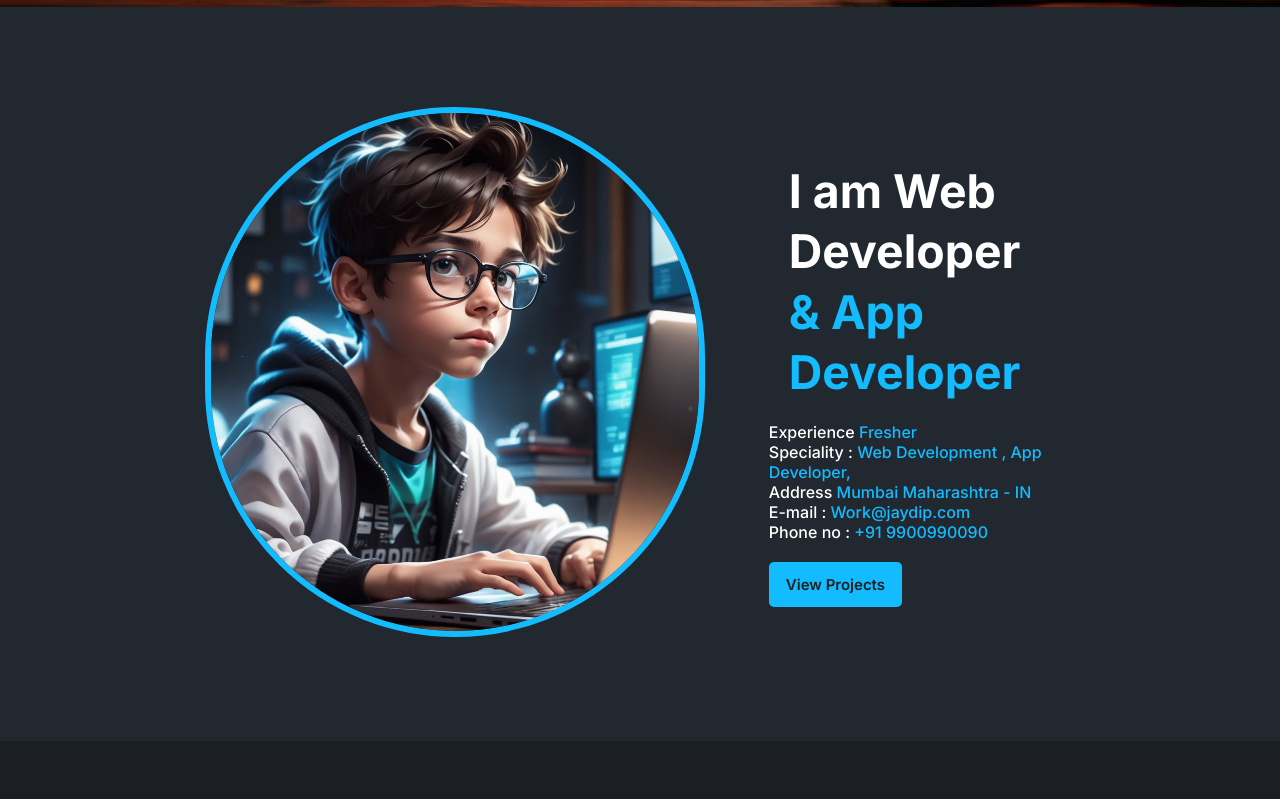
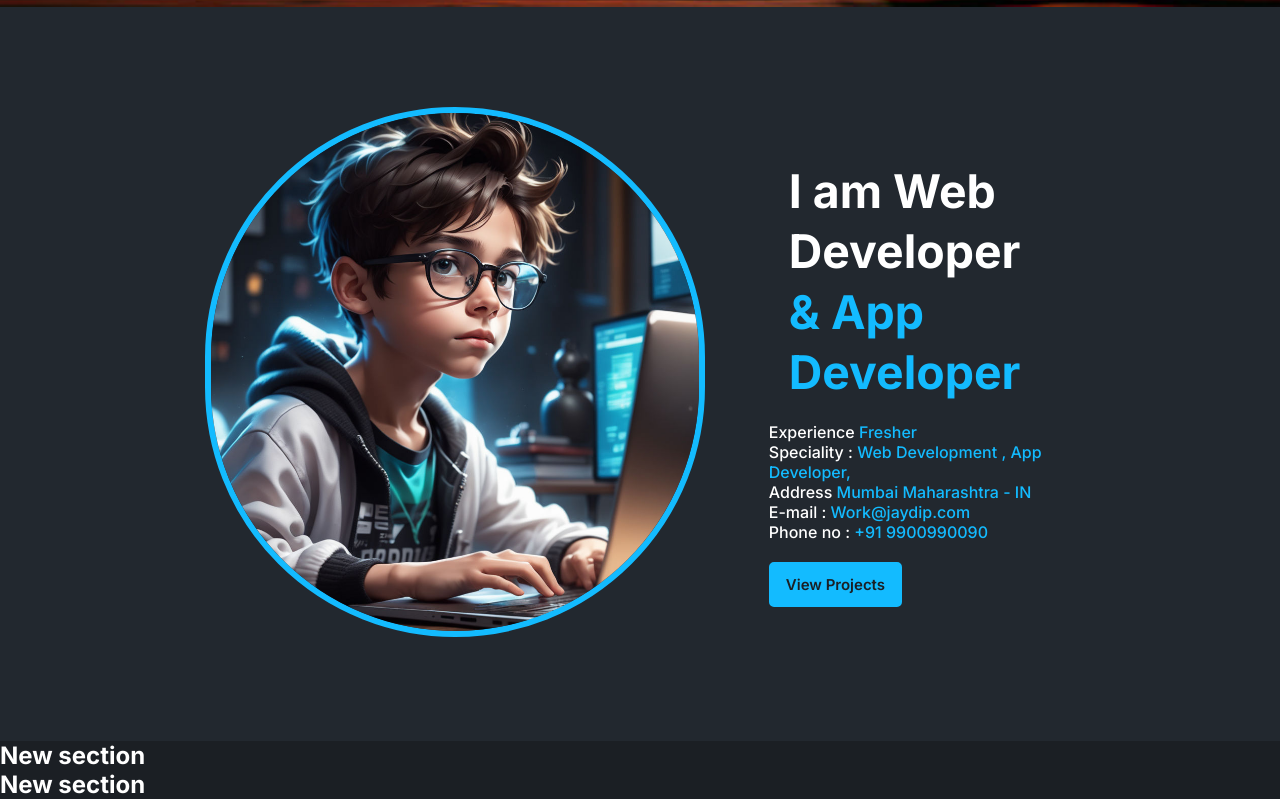
Before and after one commit to Jaydip-05/Portfolio, a plain HTML site: page index.html in a window 1280 px wide. Shown: the part 793-1592 px from the top of the page. Before the commit the page ends 1534 px from the top, so only its background shows below. Drawn offline with nearby package versions, Linux system fonts and the light colour scheme.

Commit message:
added code to footer

```diff
--- a/index.html
+++ b/index.html
@@ -80,13 +80,16 @@
         <p class="exp">
 
           <span><a href="#" class="btn"> View Projects</a></span>
+
+
         </p>
 
 
   </section>
-
+  <h2>New section</h2>
   <footer>
     <!-- Footer content goes here -->
+    <h2>New section</h2>
   </footer>
 
   <script src="script.js"></script>
```
